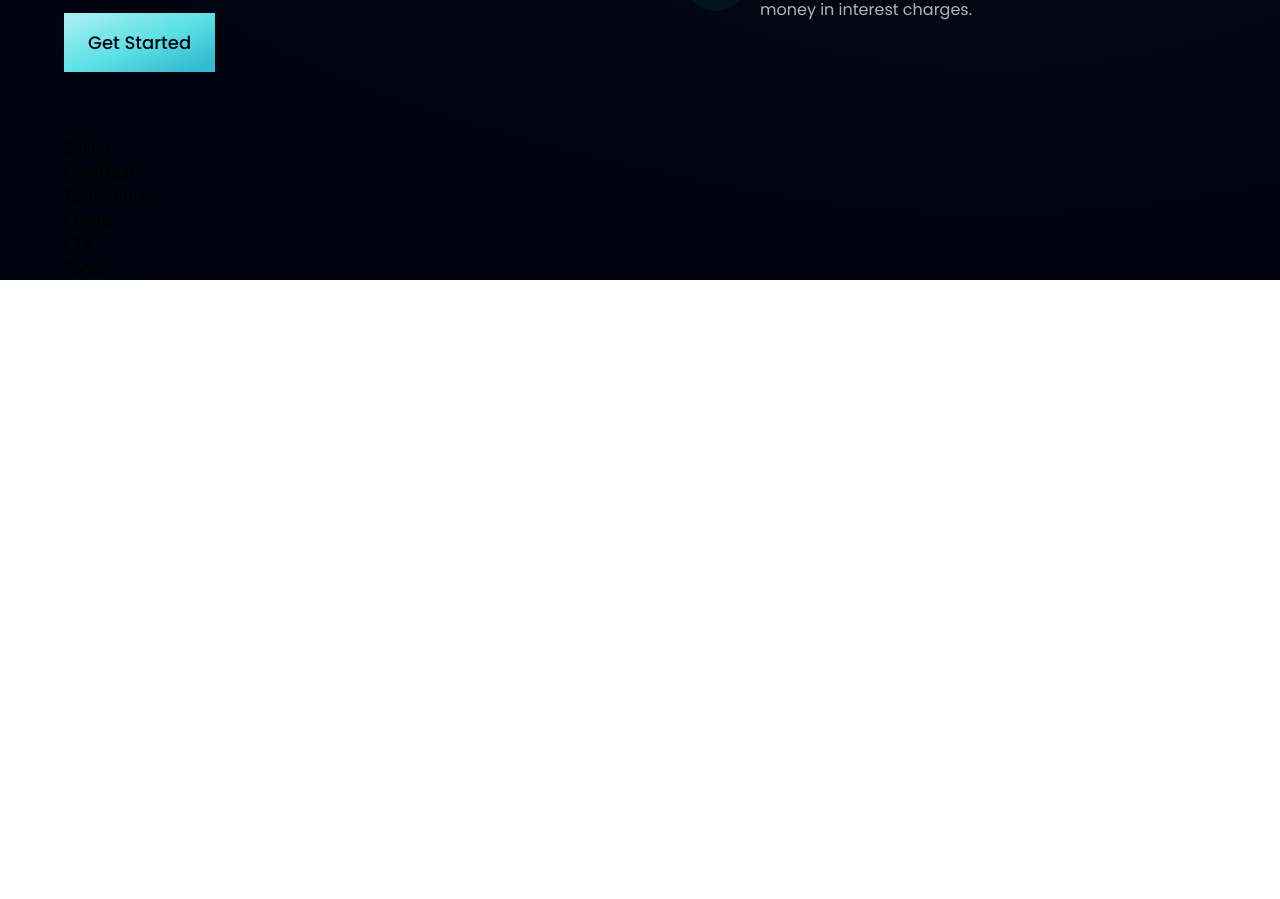
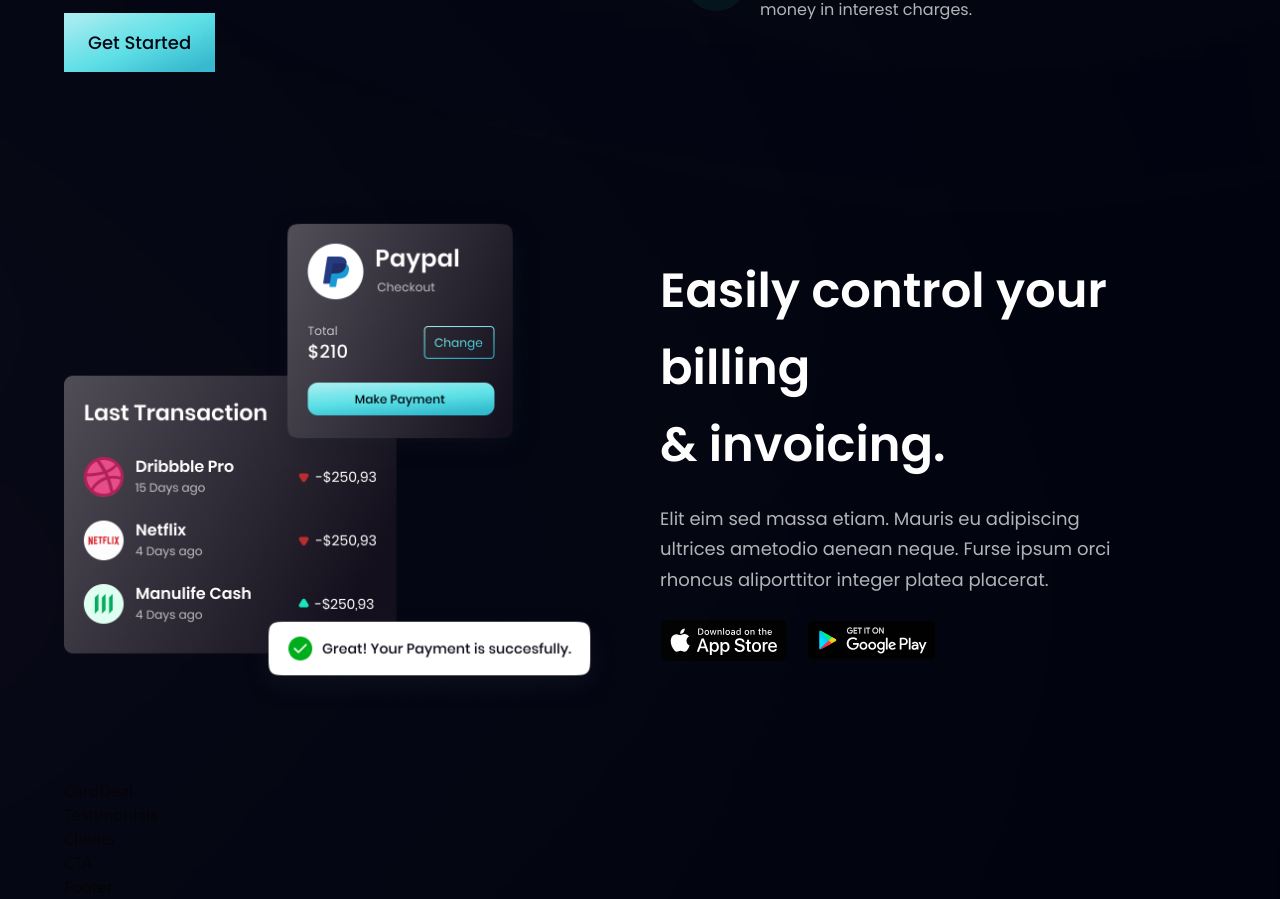
Before and after one commit to Vadymk95/react-home-modern, a React (Vite) app: page / in a window 1280 px wide. Shown: the part 1410-2309 px from the top of the page. Before the commit the page ends 1690 px from the top, so only its background shows below. Built offline with nearby package versions, Linux system fonts and the light colour scheme.

Commit message:
master/feat/Billing/created and styled component

```diff
--- a/src/components/Billing.tsx
+++ b/src/components/Billing.tsx
@@ -1,5 +1,42 @@
 import { FC } from 'react';
+import { apple, bill, google } from '../assets';
+import styles, { layout } from '../style';
 
 export const Billing: FC = () => {
-  return <div>Billing</div>;
+  return (
+    <section id="product" className={layout.sectionReverse}>
+      <div className={layout.sectionImgReverse}>
+        <img
+          src={bill}
+          alt="billing"
+          className="w-[100%] h-[100%] relative z-[5]"
+        />
+        <div className="absolute z-[3] -left-1/2 top-0 w-[50%] h-[50%] rounded-full white__gradient" />
+        <div className="absolute z-[0] -left-1/2 bottom-0 w-[50%] h-[50%] rounded-full pink__gradient" />
+      </div>
+      <div className={layout.sectionInfo}>
+        <h2 className={styles.heading2}>
+          Easily control your billing <br className="sm:block hidden" /> &#38;
+          invoicing.
+        </h2>
+        <p className={`${styles.paragraph} max-w-[470px] mt-5`}>
+          Elit eim sed massa etiam. Mauris eu adipiscing ultrices ametodio
+          aenean neque. Furse ipsum orci rhoncus aliporttitor integer platea
+          placerat.
+        </p>
+        <div className="flex flex-row flex-wrap sm mt-10 mt-6">
+          <img
+            src={apple}
+            alt="apple_store"
+            className="w-[128px] h-[42px] object-contain mr-5 cursor-pointer"
+          />
+          <img
+            src={google}
+            alt="google_store"
+            className="w-[128px] h-[42px] object-contain cursor-pointer"
+          />
+        </div>
+      </div>
+    </section>
+  );
 };
```
